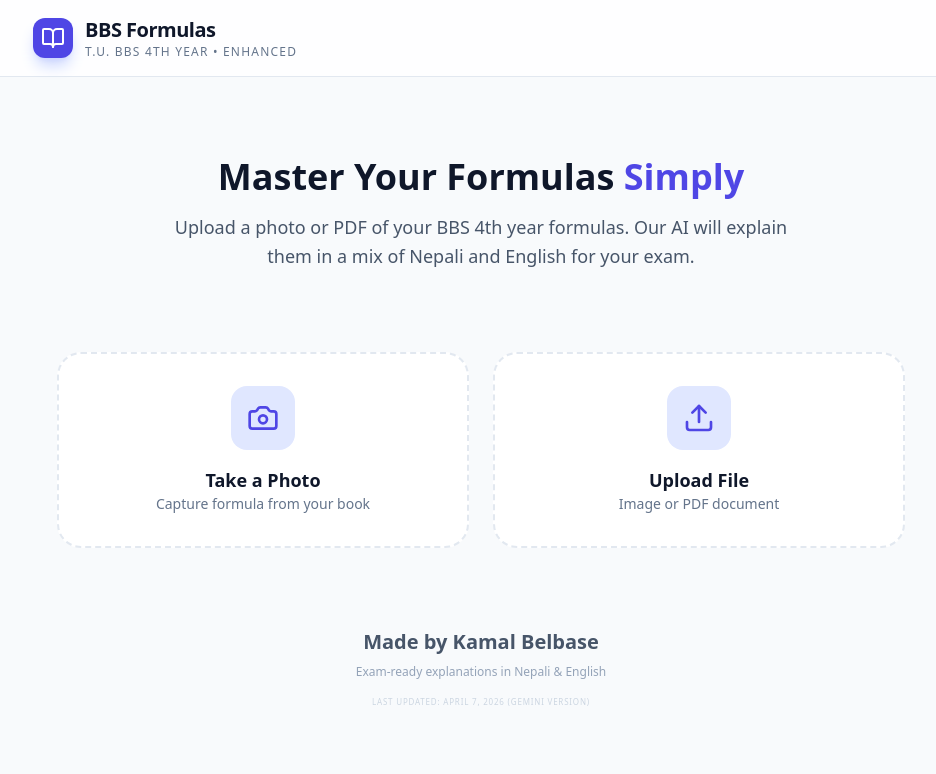
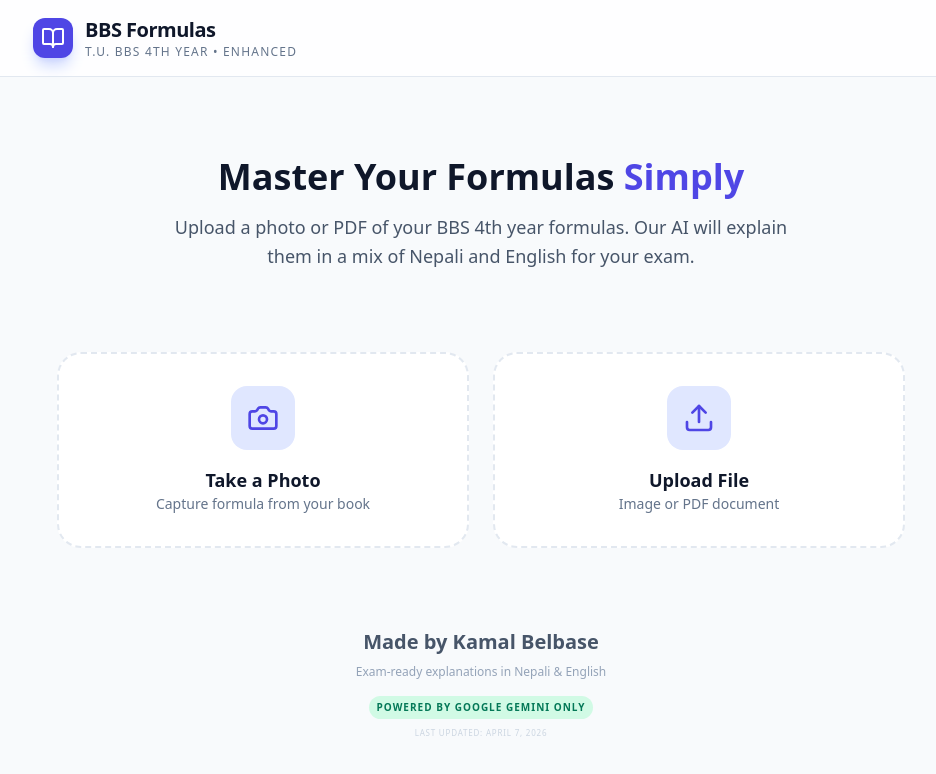
Before and after one commit to belkamal96-lgtm/formulaking, a React (Vite) app: page / in a window 1280 px wide. Shown: the top 774 px of the page, without its empty margins (159-1095 px from the left). Built offline with nearby package versions, Linux system fonts and the light colour scheme; no server answers.

Commit message:
fix(rendering): Improve KaTeX and division line rendering for capture
Adjust display properties for KaTeX HTML elements and division lines (vlist) to ensure accurate rendering when capturing the component. Also, update the footer to prominently display "Powered by Gemini".

```diff
--- a/src/App.tsx
+++ b/src/App.tsx
@@ -172,6 +172,11 @@ export default function App() {
             // Fix for KaTeX/Math rendering in html2canvas
             if (el.classList.contains('katex-html')) {
               el.style.display = 'inline-block';
+              el.style.width = 'auto';
+            }
+            // Fix for division lines (vlist)
+            if (el.classList.contains('vlist-t')) {
+              el.style.display = 'inline-table';
             }
 
             if (el.style) {
@@ -242,6 +247,11 @@ export default function App() {
             // Fix for KaTeX/Math rendering in html2canvas
             if (el.classList.contains('katex-html')) {
               el.style.display = 'inline-block';
+              el.style.width = 'auto';
+            }
+            // Fix for division lines (vlist)
+            if (el.classList.contains('vlist-t')) {
+              el.style.display = 'inline-table';
             }
 
             if (el.style) {
@@ -580,7 +590,12 @@ export default function App() {
       <footer className="max-w-4xl mx-auto px-6 py-12 text-center">
         <p className="text-xl font-bold text-slate-600">Made by Kamal Belbase</p>
         <p className="mt-2 text-xs text-slate-400">Exam-ready explanations in Nepali & English</p>
-        <p className="mt-4 text-[8px] text-slate-300 uppercase tracking-widest">Last Updated: April 7, 2026 (Gemini Version)</p>
+        <div className="mt-4 flex flex-col items-center gap-2">
+          <span className="bg-emerald-100 text-emerald-700 text-[10px] font-bold px-2 py-1 rounded-full uppercase tracking-widest">
+            Powered by Google Gemini Only
+          </span>
+          <p className="text-[8px] text-slate-300 uppercase tracking-widest">Last Updated: April 7, 2026</p>
+        </div>
       </footer>
     </div>
   );
```
Also changed, not shown: vite.config.ts (+11 -1 lines).
